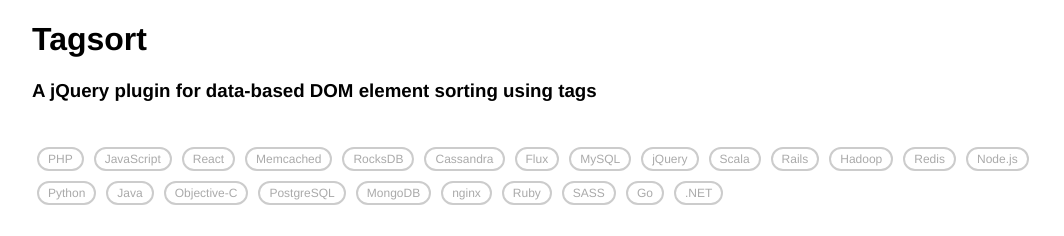
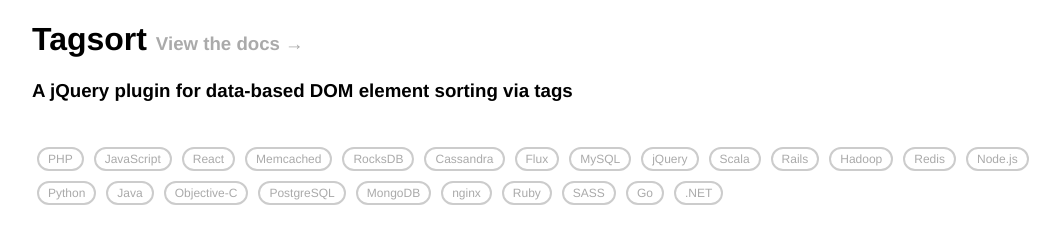
Before and after one commit to wchaering/tagsort, a plain HTML site: page demo/index.html in a window 1280 px wide. Shown: the top 236 px of the page, without its empty margins (96-1160 px from the left). Drawn offline with Linux system fonts and the light colour scheme.

Commit message:
Added a Link to the Docs

```diff
--- a/demo/index.html
+++ b/demo/index.html
@@ -17,6 +17,14 @@
 		.container {
 			width: 80%;
 			margin: 0 auto;
+		}
+		h1 > small a {
+			color: #AAA;
+			text-decoration: none;
+			font-size: 70%;
+		}
+		h1 > small a:hover {
+			color: #000;
 		}
 		.item {
 			box-sizing: border-box;
@@ -60,8 +68,8 @@
 </head>
 <body>
 	<div class="container">
-		<h1>Tagsort</h1>
-		<h3>A jQuery plugin for data-based DOM element sorting using tags</h3>
+		<h1>Tagsort <small><a href="http://wch.io/projects/tagsort">View the docs &rarr;</a></small></h1>
+		<h3>A jQuery plugin for data-based DOM element sorting via tags</h3>
 		<div class="tags-container row"></div>
 		<div class="item col-md-3" data-item-id="1" data-item-tags="PHP,JavaScript,React,Memcached,RocksDB,Cassandra,Flux">
 			<div class="wrapper">
```
